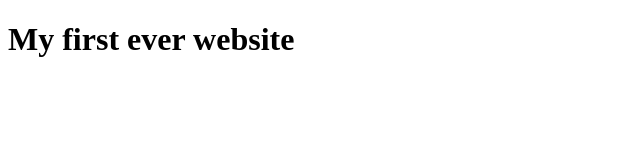
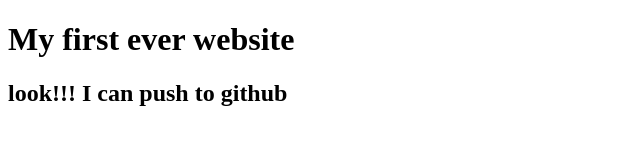
Before and after one commit to Ansar181/MY-WEBSITE, a plain HTML site: page index.html in a window 1280 px wide. Shown: the whole page, without its empty margins (0-640 px from the left). Drawn offline with Linux system fonts and the light colour scheme.

Commit message:
learned github

```diff
--- a/index.html
+++ b/index.html
@@ -7,5 +7,6 @@
 </head>
 <body>
     <h1>My first ever website</h1>
+    <h2>look!!! I can push to github</h2>
 </body>
 </html>
```
